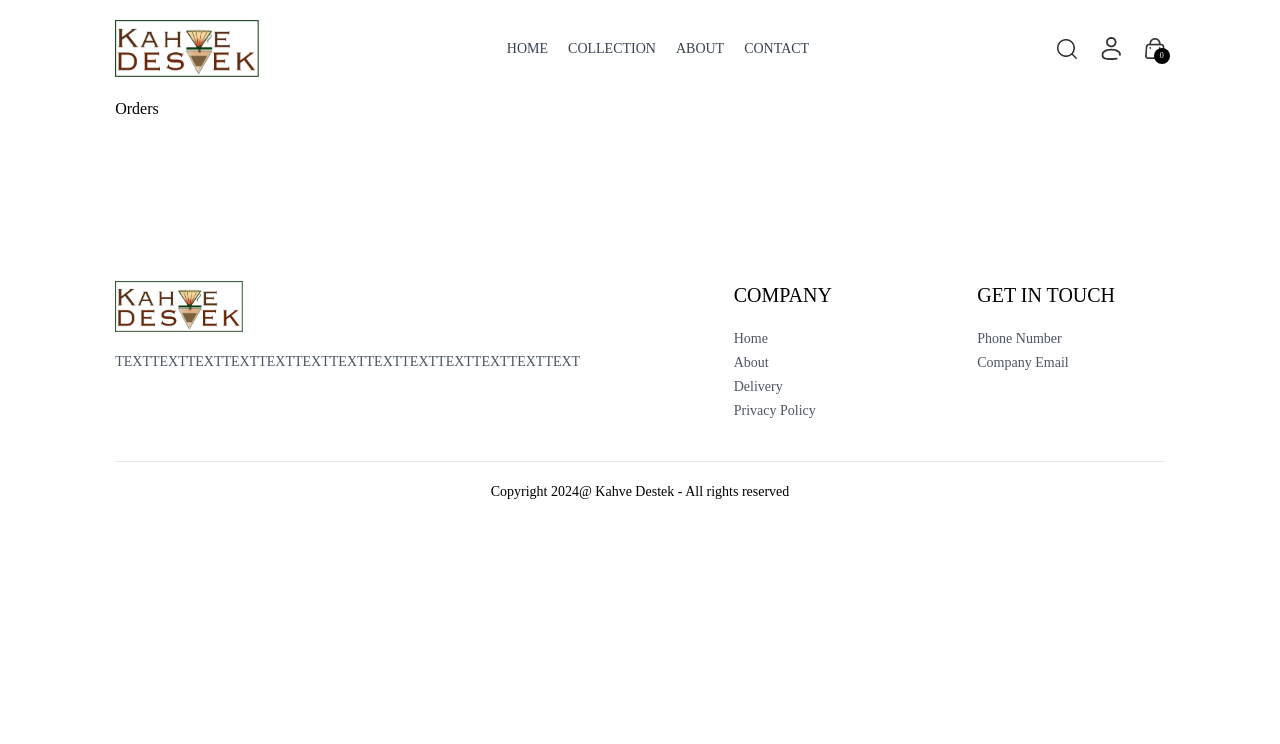
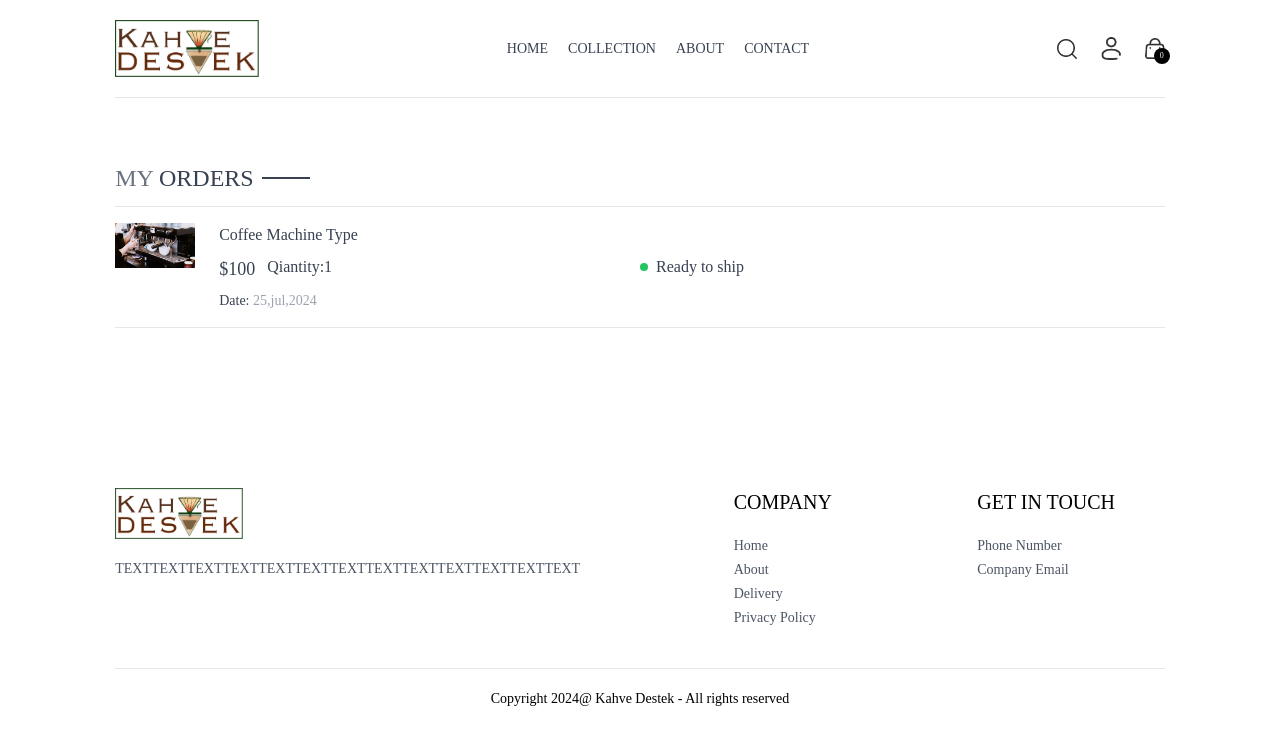
Before and after one commit to anaktas24/KahveDestek, a React (Vite) app in the folder kahve/: page /orders in a window 1280 px wide. Shown: the top 744 px of the page. Built offline with nearby package versions, Linux system fonts and the light colour scheme.

Commit message:
login/signup

```diff
--- a/kahve/src/components/NavBar.jsx
+++ b/kahve/src/components/NavBar.jsx
@@ -40,7 +40,7 @@ const NavBar = () => {
             <img onClick={()=>setShowSearch(true)} src={assets.search_icon} className='w-5 cursor-pointer' alt="" />
 
             <div className='group relative'>
-                <img src={assets.profile_icon} className='w-5 cursor-pointer' alt="" />
+                <Link to='/login'><img src={assets.profile_icon} className='w-5 cursor-pointer' alt="" /></Link>
                 <div className="group-hover:block hidden absolute dropdown-menu right-0 pt-4">
                     <div className="flex flex-col gap-2 w-36 py-3 px-5 bg-slate-white text-gray-500 rounded">
                         <p className="cursor-pointer hover:text-black">My Profile</p>
--- a/kahve/src/pages/Login.jsx
+++ b/kahve/src/pages/Login.jsx
@@ -1,8 +1,29 @@
-import React from 'react'
+import React, { useState } from 'react'
 
 const Login = () => {
+
+  const [currentState,setCurrentState] = useState('Sign Up')
+
+
   return (
-    <div>Login</div>
+    <form className="flex flex-col items-center w-[90%] sm:max-w-96 m-auto mt-14 gap-4 text-gray-800">
+      <div className="inline-flex items-center gap-2 mb-2 mt-10">
+        <p className="poppins-regular text-3xl">{currentState}</p>
+        <hr className="border-none h-[1.5px] w-8 text-gray-800" />
+      </div>
+      {currentState === 'Login' ? '' : <input type="text" className="w-full px-3 py-2 border border-gray-800" placeholder='Name'required />}
+      <input type="email" className="w-full px-3 py-2 border border-gray-800" placeholder='Email' required/>
+      <input type="password" className="w-full px-3 py-2 border border-gray-800" placeholder='Password'required />
+      <div className="w-full flex justify-between text-sm mt-[-8px]">
+        <p className="cursor-pointer">Forgot password?</p>
+        {
+          currentState==='Login'
+          ?<p onClick={()=>setCurrentState('Sign Up')}className="curso-pointer">Create account</p>
+          :<p onClick={()=>setCurrentState('Login')}className="curso-pointer">Login</p>
+        }
+      </div>
+    </form>
+
   )
 }
 
--- a/kahve/src/pages/Orders.jsx
+++ b/kahve/src/pages/Orders.jsx
@@ -1,8 +1,47 @@
-import React from 'react'
+import React, { useContext } from 'react'
+import { ShopContext } from '../context/ShopContext'
+import Title from '../components/Title'
+
 
 const Orders = () => {
+
+  const {products, currency} = useContext(ShopContext)
+
+
+  console.log(products);
   return (
-    <div>Orders</div>
+    <div className='border-t pt-16'>
+
+      <div className="text-2xl">
+        <Title text1={'MY'} text2={'ORDERS'}/>
+     </div>
+      <div>
+        {
+          products.map((item, index) => (
+
+            <div key={index} className="py-4 border-t border-b text-gray-700 flex flex-col md:flex-row md:items-center md:justify-between gap-4">
+              <div className="flex items-start gap-6 text-sm">
+                <img src={item.image[0]} alt="" className="w-16 sm:w-20" />
+                <div>
+                  <p className="sm:text-base font-medium">{item.name}</p>
+                  <div className="flex item-center gap-3 mt-2 text-base text-gray-700">
+                    <p className="text-lg">{currency}{item.price}</p>
+                    <p>Qiantity:1</p>
+                  </div>
+                  <p className='mt-2'>Date: <span className='text-gray-400'>25,jul,2024</span></p>
+                </div>
+              </div>
+              <div className="md:w-1/2 flex justify-between">
+                <div className="flex items-center gap-2">
+                  <p className='min-w-2 h-2 rounded-full bg-green-500'></p>
+                  <p className='text-sm  md:text-base'>Ready to ship</p>
+                </div>
+              </div>
+            </div>
+          ))
+        }
+      </div>
+  </div>
   )
 }
 
--- a/kahve/src/pages/Product.jsx
+++ b/kahve/src/pages/Product.jsx
@@ -32,11 +32,17 @@ const Product = () => {
         {/*------Product Images------- */}
         <div className="flex-1 flex flex-col-reverse gap-3 sm:flex-row">
           <div className="flex sm:flex-col overflow-x-auto sm:overflow-y-scroll justify-between sm:justify-normal sm:w-[18.7%] w-full ">
-            {
-              productData.image.map((item,index)=>(
-                <img onClick={()=>setImage(item)} src={item} alt="" className="w-[24%] sm:w-full sm:mb-3 flex-shrink-0 cursor-pointer" />
-              ))
-            }
+          {
+            productData.image.map((item, index) => (
+              <img
+                key={index}
+                onClick={() => setImage(item)}
+                src={item}
+                alt=""
+                className="w-[24%] sm:w-full sm:mb-3 flex-shrink-0 cursor-pointer"
+              />
+            ))
+}
           </div>
           <div className="w-full sm:w-[80%]">
             <img src={image} className='w-full h-auto'alt="" />
```
